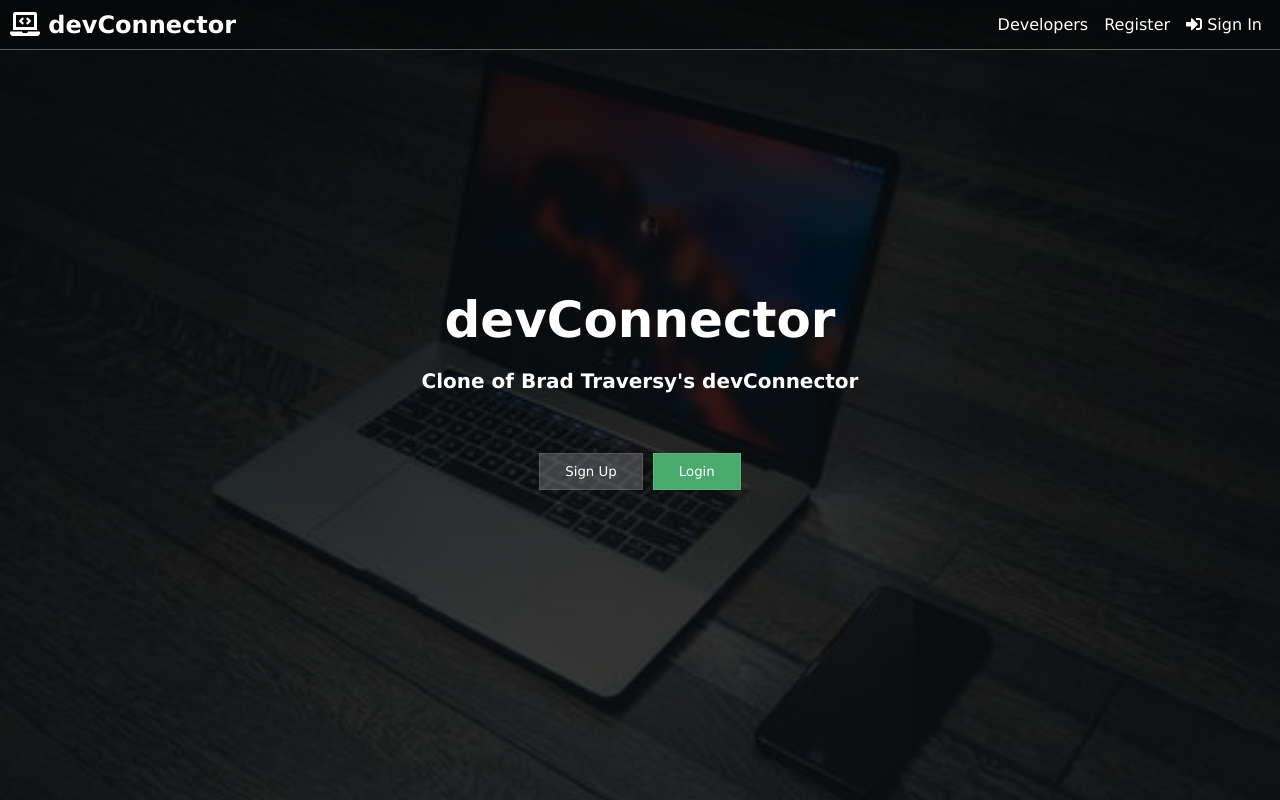
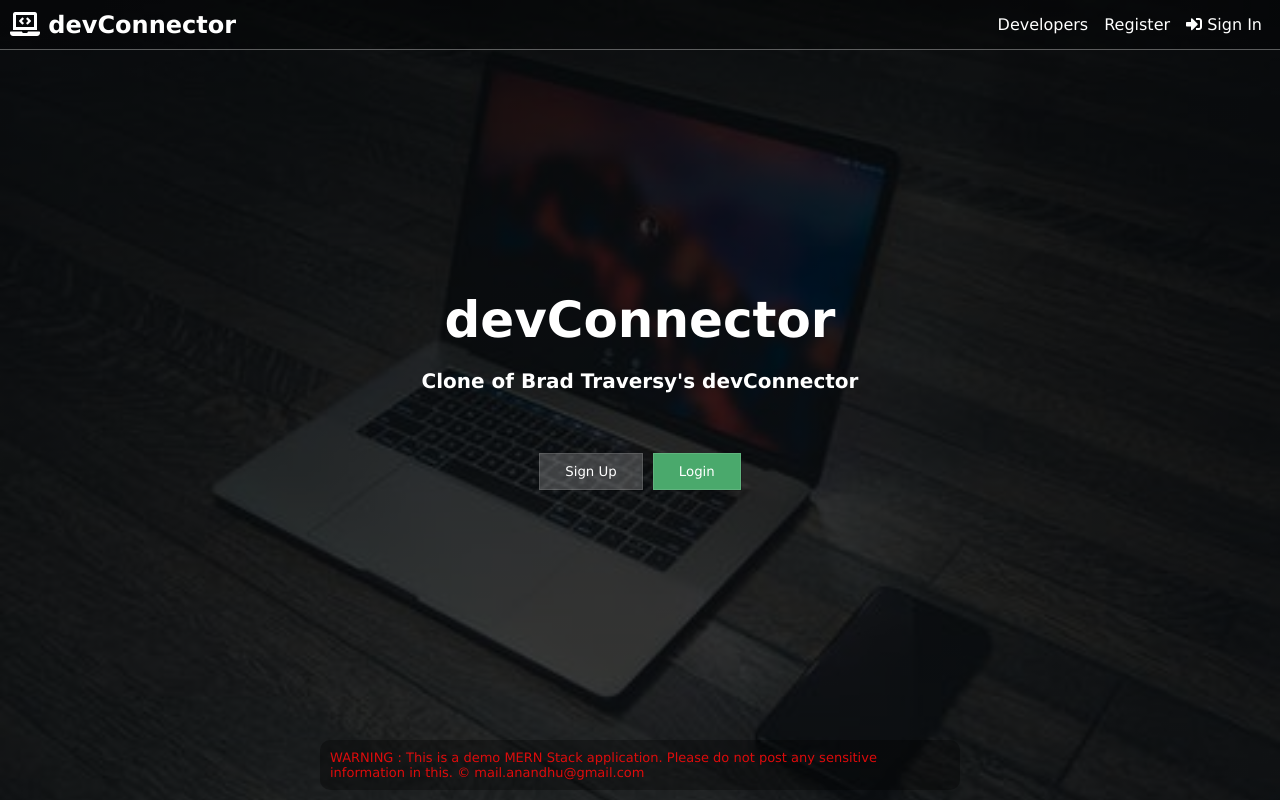
Before and after one commit to anandhu-co-in/devConnector_MERN, a React (Create React App) app in the folder client/: page / in a window 1280 px wide. Built offline with nearby package versions, Linux system fonts and the light colour scheme; no server answers.

Commit message:
added dev warning

```diff
--- a/client/src/App.css
+++ b/client/src/App.css
@@ -613,3 +613,20 @@ input,textarea,select{
 .main-container+ .container{
   display: none;
 }
+
+
+
+/* For developer messages etc */
+
+.devnotes{
+  color: rgba(253, 10, 10, 0.863);
+  background:rgba(0, 0, 0, 0.336);
+  position: absolute;
+  bottom: 0;
+  left: 50%;
+  transform: translateX(-50%);
+  margin-bottom: 10px;
+  padding: 10px;
+  border-radius: 10px;
+  font-size: small;
+}
--- a/client/src/App.js
+++ b/client/src/App.js
@@ -48,7 +48,7 @@ return(
   <Router>
     <Fragment>
       <Navbar />
-
+      <p className="devnotes">WARNING : This is a demo MERN Stack application. Please do not post any sensitive information in this. © mail.anandhu@gmail.com<br/></p>
         <Route exact path="/" component={Landing} />
         <Route exact path="/Login" component={Login}/>
 
```
